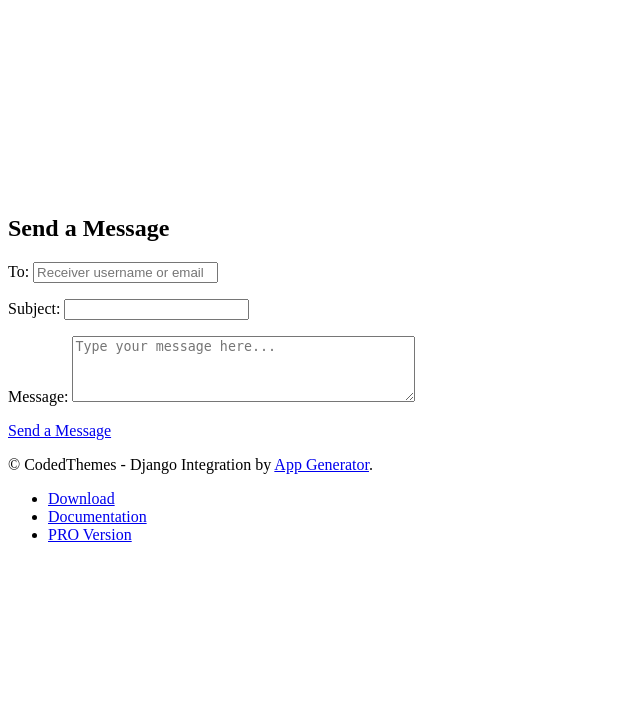
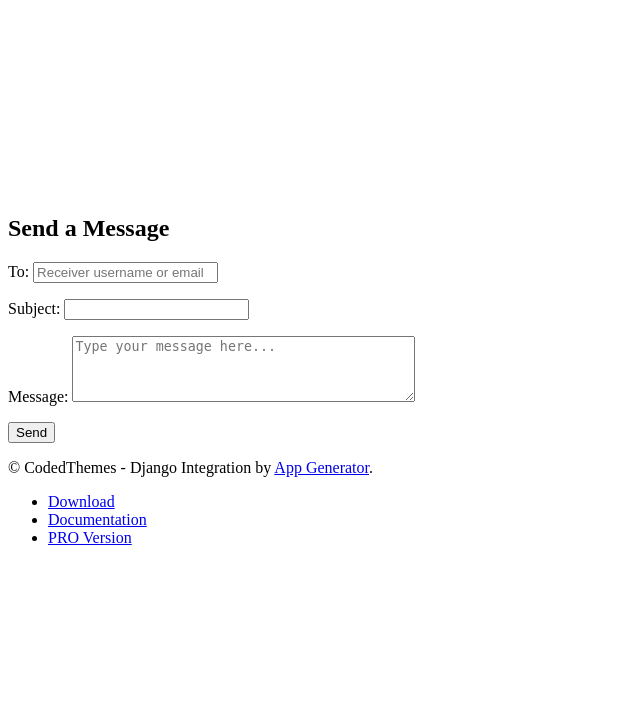
Before and after one commit to lindaperez/DB_QueryMinds, a Django app: template myapp/templates/user/send_message.html in a window 1280 px wide. Shown: the part 1720-2432 px from the top of the page, without its empty margins (0-640 px from the left). Run offline with Django 5.2, Linux system fonts and the light colour scheme; the template is opened without the code that fills it: values that come from a table or form of the project are taken from there, others are empty; some libraries are stand-ins or nearby versions.

Commit message:
update sendmessage

```diff
--- a/myapp/templates/user/send_message.html
+++ b/myapp/templates/user/send_message.html
@@ -2,13 +2,16 @@
 {% load static %}
 
 {% block content %}
+<div class="pc-container">
+    <div class="pc-content">
     <div class="container mt-4">
         <h2>Send a Message</h2>
         <form method="post">
             {% csrf_token %}
             {{ form.as_p }}
-        <a href="{% url 'send_message' %}" class="btn btn-secondary w-100">Send a Message</a>
-
+            <button type="submit" class="btn btn-primary">Send</button>
         </form>
     </div>
+    </div>
+</div>
 {% endblock %}
```
Lines whose indentation alone changed are shown as unchanged.
